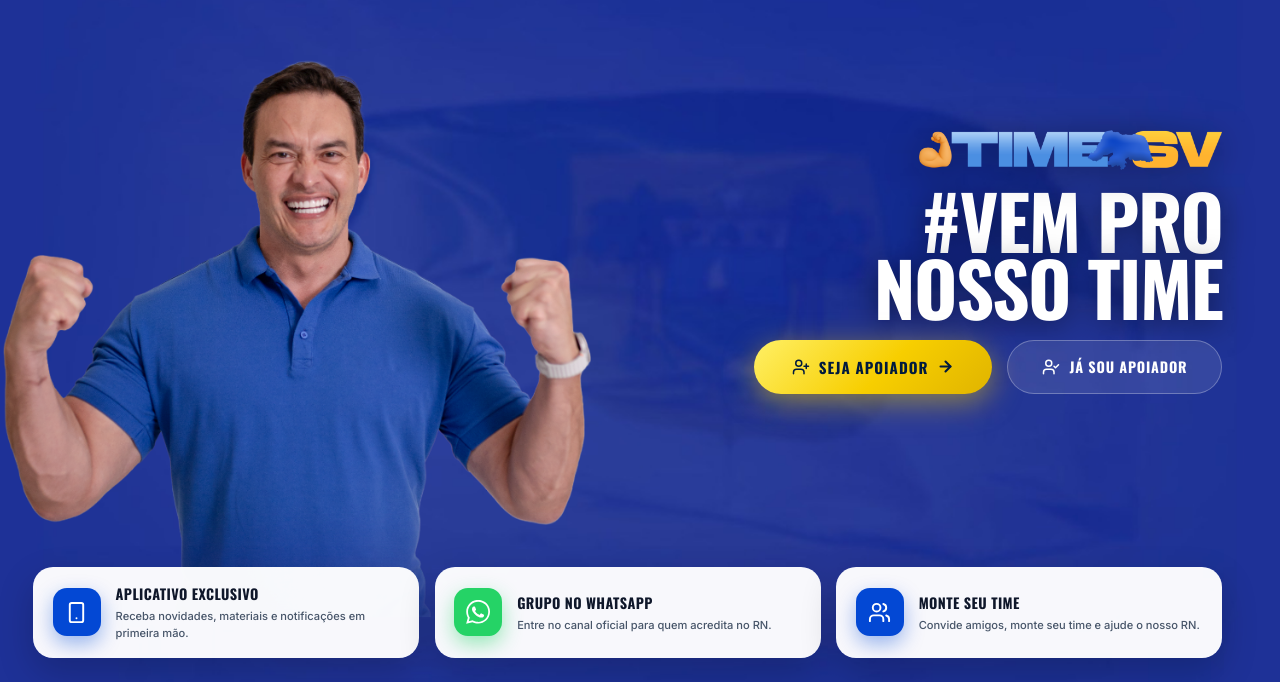
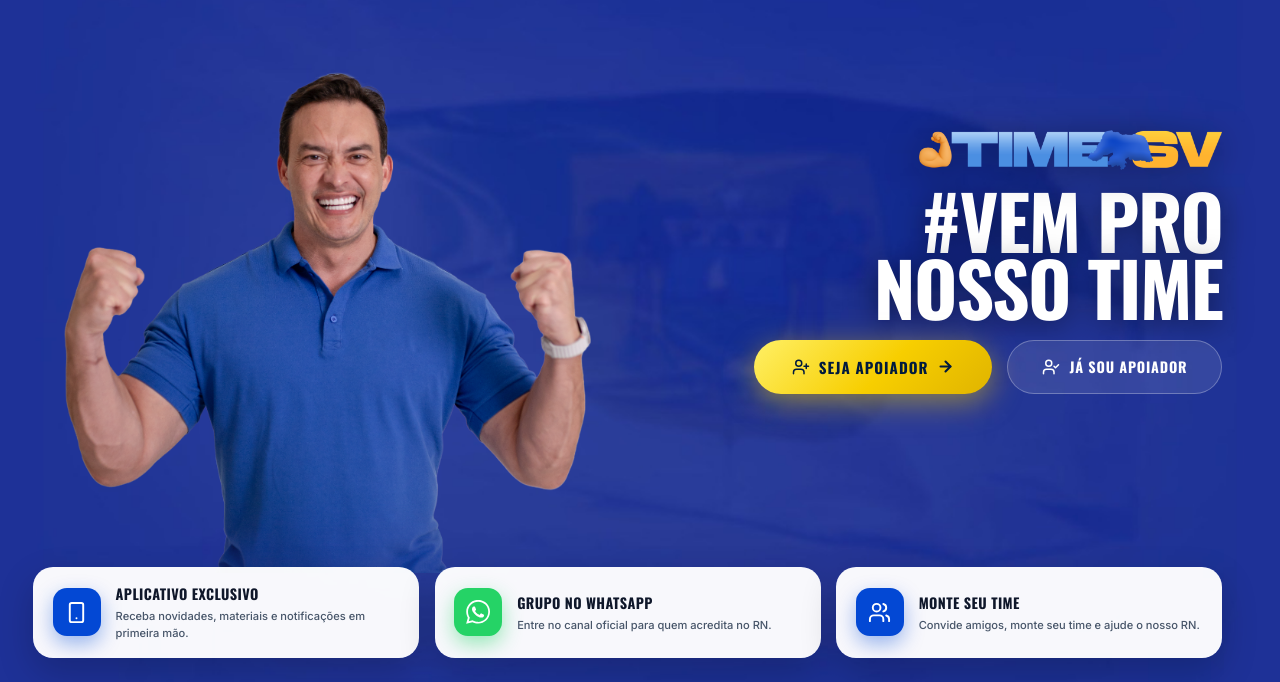
Before and after one commit to ReneBM/Apoiadores, a React (Vite) app in the folder frontend/: page /lp in a window 1280 px wide. Shown: the part 118-800 px from the top of the page. Built offline with nearby package versions, Linux system fonts and the light colour scheme; no server answers; a web font is replaced by a local one.

Commit message:
style: LP - aumenta a foto para 90vh e aproxima levemente para o meio (paddingLeft 2.5rem)

```diff
--- a/frontend/src/pages/LandingPage.jsx
+++ b/frontend/src/pages/LandingPage.jsx
@@ -260,8 +260,8 @@ export default function LandingPage() {
           display: 'flex',
           alignItems: 'flex-end',
           justifyContent: 'flex-start',
-          paddingLeft: '0',
-          marginLeft: '-1.5rem',
+          paddingLeft: '2.5rem',
+          marginLeft: '0',
           height: '100%',
           overflow: 'visible',
           opacity: 0,
@@ -272,8 +272,8 @@ export default function LandingPage() {
             src="/senador/styveson_v3_nobg.png"
             alt="Senador Styveson Valim"
             style={{
-              height: 'clamp(500px, 86vh, 800px)',
-              maxHeight: 'calc(100vh - 95px)',
+              height: 'clamp(520px, 90vh, 840px)',
+              maxHeight: 'calc(100vh - 65px)',
               maxWidth: '100%',
               width: 'auto',
               objectFit: 'contain',
```
